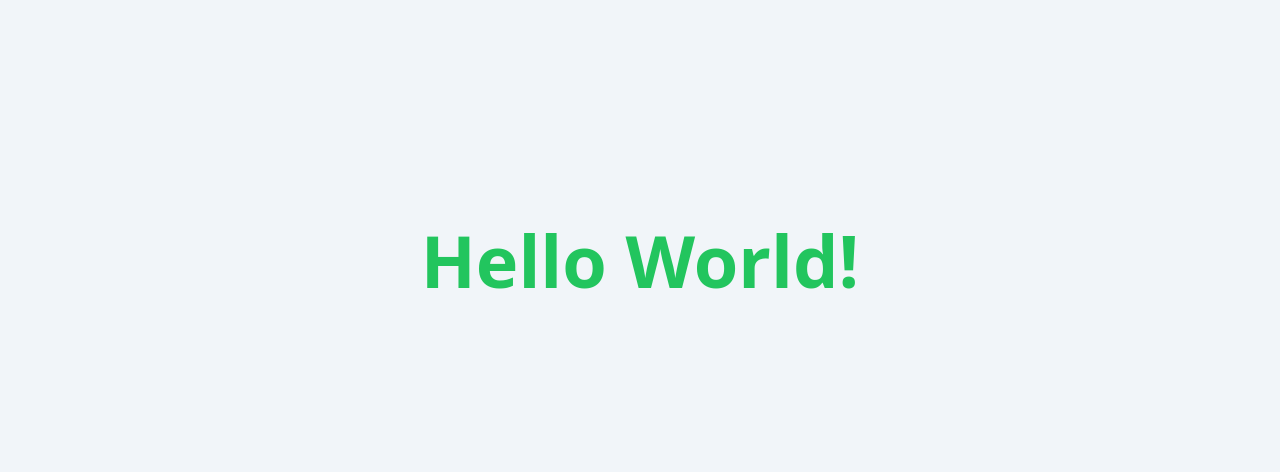
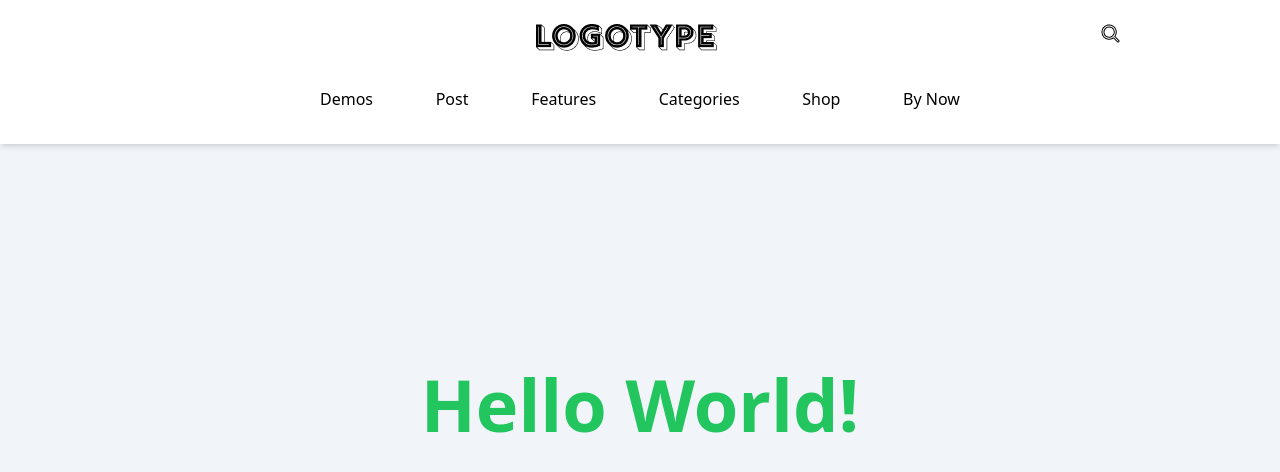
Before and after one commit to artsergienko/test-frontend, a website: page public/index.html in a window 1280 px wide. Drawn offline with Linux system fonts and the light colour scheme.

Commit message:
Create nav.

```diff
--- a/public/index.html
+++ b/public/index.html
@@ -8,6 +8,26 @@
     <title>Test in Frontend</title>
 </head>
 <body class="bg-slate-100">
+    <nav class="w-full h-36 bg-white shadow-md">
+        <div class="flex flex-row justify-end space-x-96 pt-6 mx-40">
+            <a href="">
+                <img src="./img/logotype.png" alt="logotype">
+            </a>
+
+            <a href="" class="">
+                <img src="./img/search.png" alt="search">
+            </a>
+        </div>
+
+        <ul class="flex flex-row justify-between pt-9 mx-80">
+            <li>Demos</li>
+            <li>Post</li>
+            <li>Features</li>
+            <li>Categories</li>
+            <li>Shop</li>
+            <li>By Now</li>
+        </ul>
+    </nav>
     <div class="mt-56">
         <h1 class="text-center text-7xl font-bold text-green-500">Hello World!</h1>
     </div>
```
Also changed, not shown: public/img/burger.png (added), public/img/logotype.png (added), public/img/search.png (added), public/styles.css.
